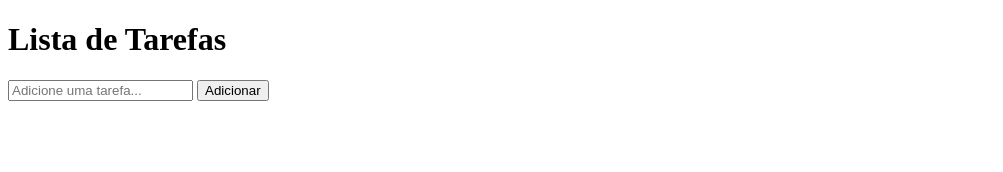
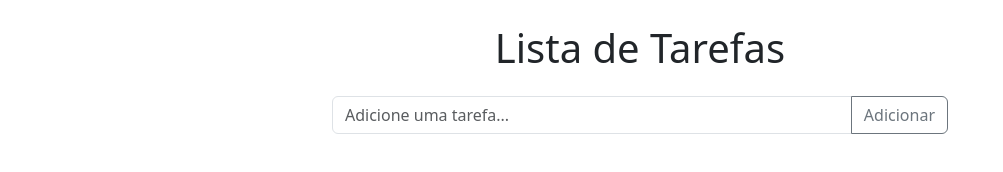
Before and after one commit to leandrolima-dev/lista-de-tarefas, a plain HTML site: page index.html in a window 1280 px wide. Shown: the whole page, without its empty margins (0-1003 px from the left). Drawn offline with nearby package versions, Linux system fonts and the light colour scheme.

Commit message:
feat: :sparkles: add simple `CSS` with `Bootstrap`

```diff
--- a/index.html
+++ b/index.html
@@ -1,28 +1,32 @@
 <!DOCTYPE html>
-<html lang="en">
+<html lang="pt-br">
   <head>
     <meta charset="UTF-8" />
     <meta name="viewport" content="width=device-width, initial-scale=1.0" />
     <title>Lista de Tarefas</title>
+    <link rel="stylesheet" href="https://cdn.jsdelivr.net/npm/bootstrap@5.3.2/dist/css/bootstrap.min.css">
   </head>
-  <body>
+  <body class="container col-xxl-4 col-xl-6 col-lg-6 col-md-8 col-sm-12 ">
     <header>
-      <h1>Lista de Tarefas</h1>
+      <h1 class="m-4 text-center">Lista de Tarefas</h1>
     </header>
     <main>
-      <section>
-        <form id="todo-form">
+      <section >
+        <form id="todo-form" class="input-group mb-3">
           <input
+          class="form-control"
             type="text"
             placeholder="Adicione uma tarefa..."
+            aria-label="Adicione uma tarefa..."
+            aria-describedby="add-task-button"
             id="task-title-input"
           />
-          <button type="submit" id="add-task-button">Adicionar</button>
+          <button class="btn btn-outline-secondary" type="submit" id="add-task-button">Adicionar</button>
         </form>
       </section>
 
       <section>
-        <ul id="task-list">
+        <ul id="task-list" class="list-group list-group-flush d-flex flex-column gap-3 list-unstyled">
           <!-- <li>
             <input placeholder="Marcar como concluída" type="checkbox" />
             <span>Estudar JavaScript</span>
@@ -32,6 +36,7 @@
       </section>
     </main>
 
+    <script src="https://cdn.jsdelivr.net/npm/bootstrap@5.3.2/dist/js/bootstrap.min.js"></script>
     <script contentType="text/javascript" src="script.js"></script>
   </body>
 </html>
```
